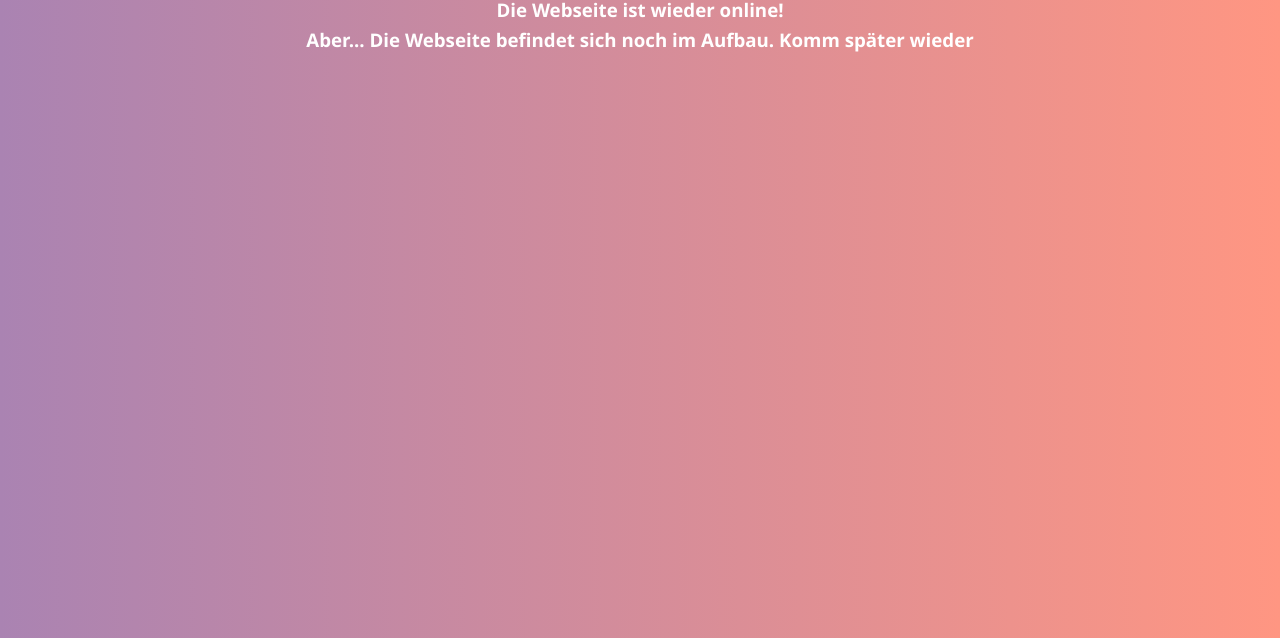
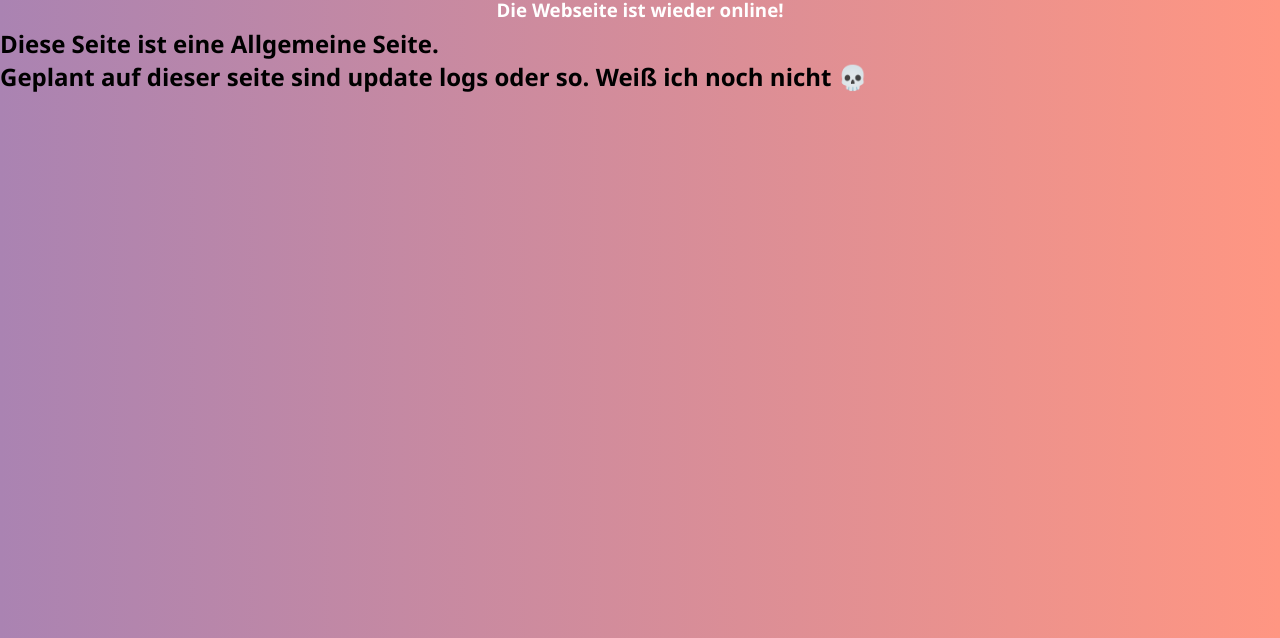
Before and after one commit to TrefixKeks/trefixkeks.github.io, a plain HTML site: page index.html in a window 1280 px wide. Shown: the part 162-800 px from the top of the page. Drawn offline with Linux system fonts and the light colour scheme.

Commit message:
new index text

```diff
--- a/index.html
+++ b/index.html
@@ -22,6 +22,7 @@
     <body>
         <h1>Willkommen zurück!</h1>
         <h3>Die Webseite ist wieder online!</h3>
-        <h3>Aber... Die Webseite befindet sich noch im Aufbau. Komm später wieder</h3>
+        <h2>Diese Seite ist eine Allgemeine Seite.</h2>
+        <h2>Geplant auf dieser seite sind update logs oder so. Weiß ich noch nicht 💀</h2>
     </body>
 </html>
```
